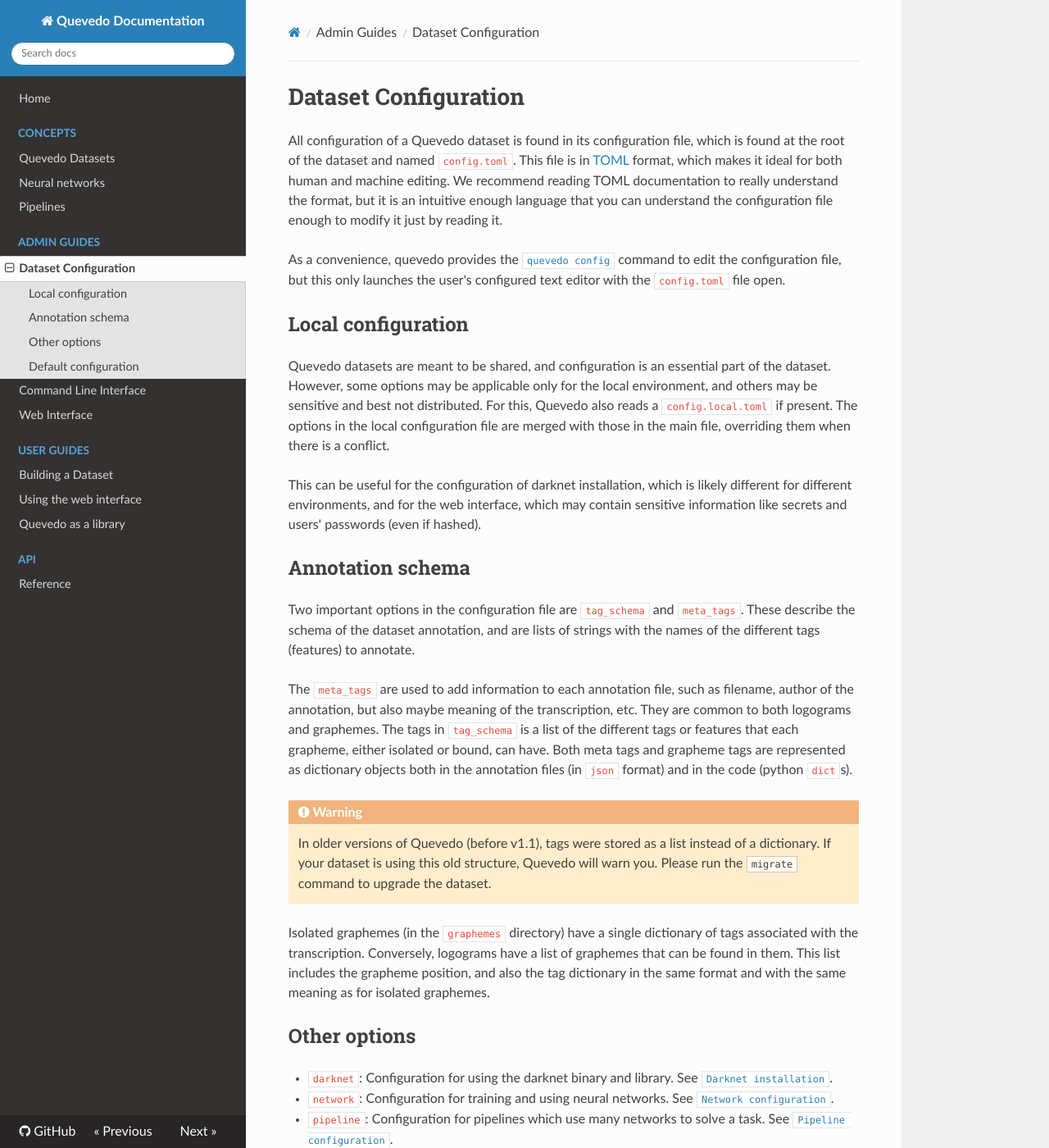
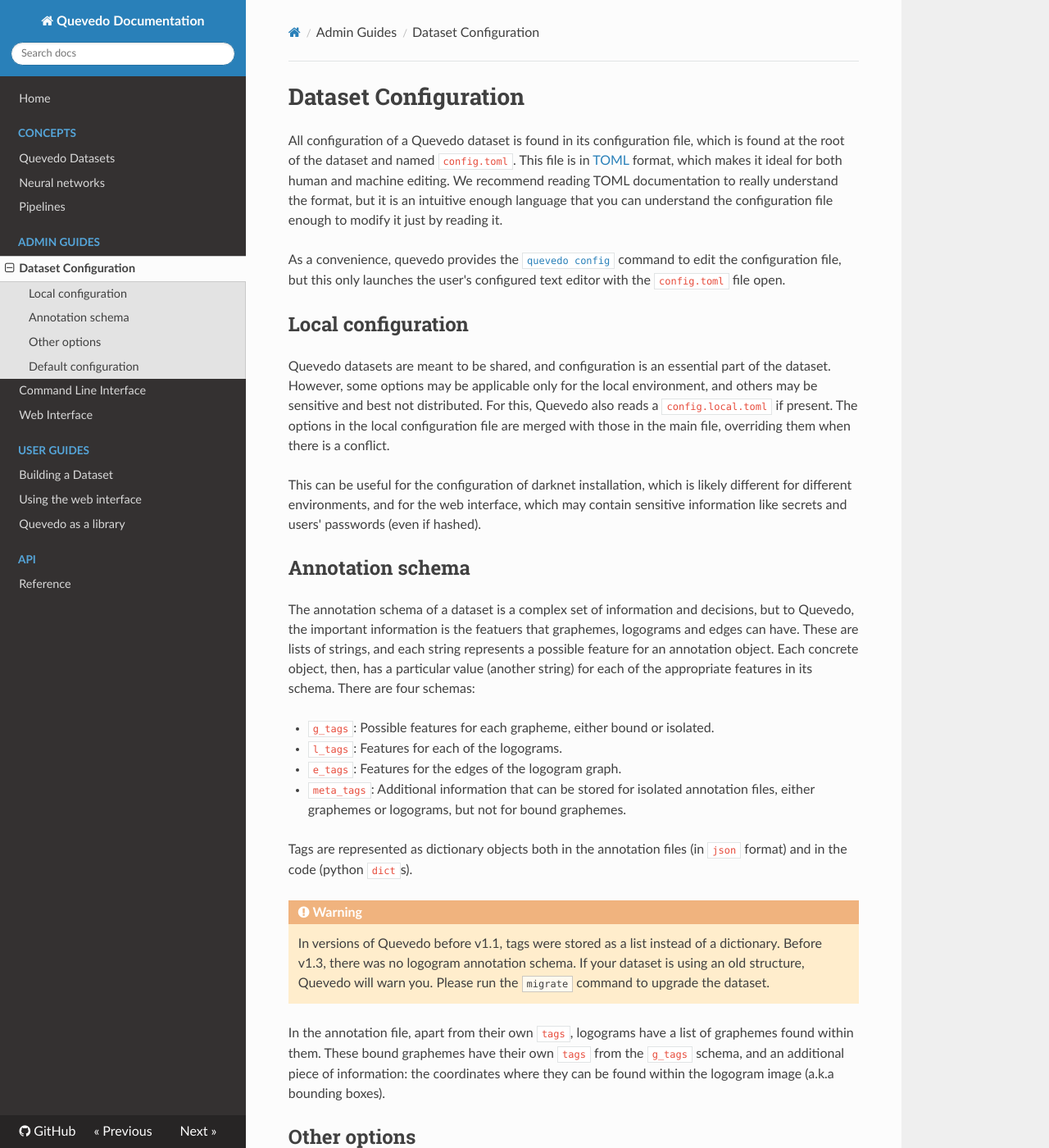
Before and after one commit to agarsev/quevedo, an MkDocs documentation site: the page built from docs/config.md, in a window 1280 px wide and 1400 px high. Shown: the whole window at 82% size. Built offline with MkDocs 1.6.1, drawn with Linux system fonts in a browser that asks for light colours; nearby versions of some CDN libraries.

Commit message:
doc: Document new dataset version and logogram graph edges

```diff
--- a/docs/config.md
+++ b/docs/config.md
@@ -27,28 +27,32 @@
 
 ## Annotation schema
 
-Two important options in the configuration file are `tag_schema` and
-`meta_tags`. These describe the schema of the dataset annotation, and are lists
-of strings with the names of the different tags (features) to annotate.
+The annotation schema of a dataset is a complex set of information and
+decisions, but to Quevedo, the important information is the featuers that
+graphemes, logograms and edges can have. These are lists of strings, and each
+string represents a possible feature for an annotation object. Each concrete
+object, then, has a particular value (another string) for each of the
+appropriate features in its schema. There are four schemas:
 
-The `meta_tags` are used to add information to each annotation file, such as
-filename, author of the annotation, but also maybe meaning of the transcription,
-etc. They are common to both logograms and graphemes.  The tags in `tag_schema`
-is a list of the different tags or features that each grapheme, either isolated
-or bound, can have. Both meta tags and grapheme tags are represented as
-dictionary objects both in the annotation files (in `json` format) and in the
-code (python `dict`s).
+- `g_tags`: Possible features for each grapheme, either bound or isolated.
+- `l_tags`: Features for each of the logograms.
+- `e_tags`: Features for the edges of the logogram graph.
+- `meta_tags`: Additional information that can be stored for isolated annotation
+    files, either graphemes or logograms, but not for bound graphemes.
+
+Tags are represented as dictionary objects both in the annotation files (in
+`json` format) and in the code (python `dict`s).
 
 !!! warning
-    In older versions of Quevedo (before v1.1), tags were stored as a list instead of
-    a dictionary. If your dataset is using this old structure, Quevedo will warn
-    you. Please run the [`migrate`](cli.md#migrate) command to upgrade the dataset.
+    In versions of Quevedo before v1.1, tags were stored as a list instead of
+    a dictionary. Before v1.3, there was no logogram annotation schema. If your
+    dataset is using an old structure, Quevedo will warn you. Please run the
+    [`migrate`](cli.md#migrate) command to upgrade the dataset.
 
-Isolated graphemes (in the `graphemes` directory) have a single dictionary of
-tags associated with the transcription. Conversely, logograms have a list of
-graphemes that can be found in them. This list includes the grapheme position,
-and also the tag dictionary in the same format and with the same meaning as for
-isolated graphemes.
+In the annotation file, apart from their own `tags`, logograms have a list of
+graphemes found within them. These bound graphemes have their own `tags` from
+the `g_tags` schema, and an additional piece of information: the coordinates
+where they can be found within the logogram image (a.k.a bounding boxes).
 
 ## Other options
 
--- a/quevedo/__init__.py
+++ b/quevedo/__init__.py
@@ -2,6 +2,6 @@
 # Licensed under the Open Software License version 3.0
 
 from quevedo.dataset import Dataset
-from quevedo.annotation import Annotation, Target, Logogram, Grapheme, BoundGrapheme
+from quevedo.annotation import Annotation, Target, Logogram, Grapheme, BoundGrapheme, Edge
 from quevedo.network.network import Network
 from quevedo.pipeline import Pipeline
```
Also changed, not shown: ROADMAP.org (+9 -3 lines), docs/api.md (+1 -0 lines), docs/concepts.md (+15 -10 lines), 2 other files.
